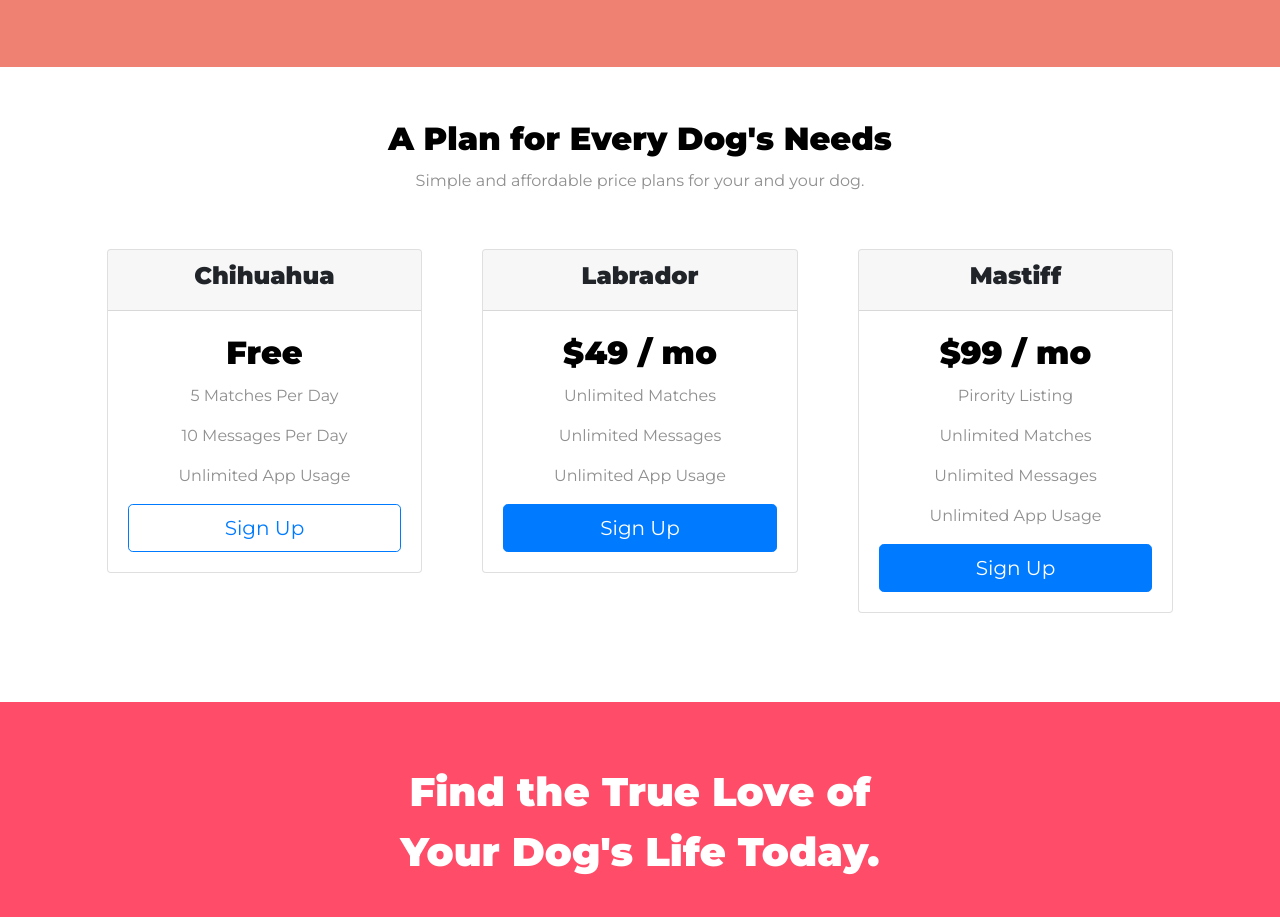
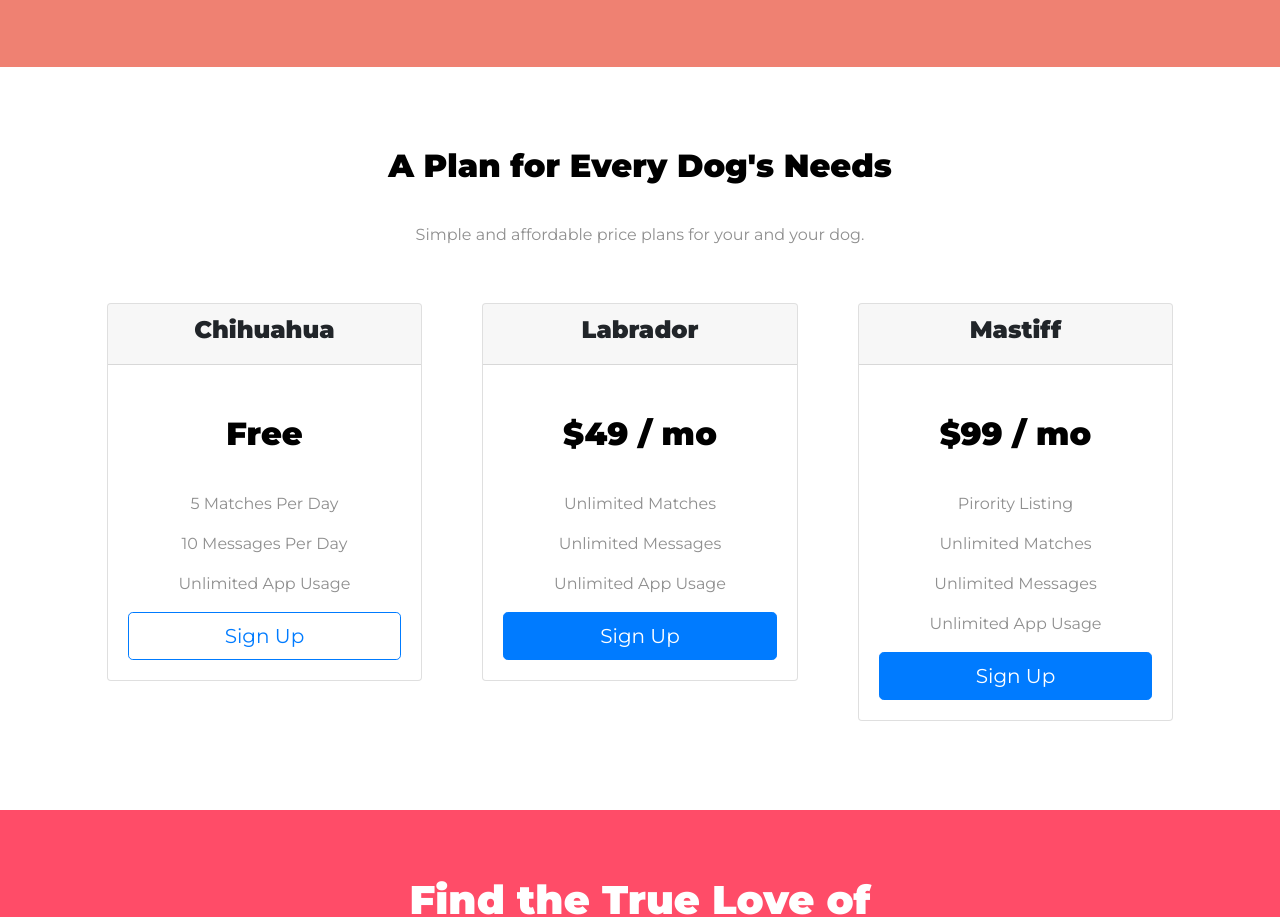
Before and after one commit to KyoukanPT/tincat, a plain HTML site: page index.html in a window 1280 px wide. Shown: the part 1589-2506 px from the top of the page. Drawn offline with nearby package versions, Linux system fonts and the light colour scheme.

Commit message:
Update styles.css

```diff
--- a/css/styles.css
+++ b/css/styles.css
@@ -135,7 +135,7 @@ p {
 
 .pricing-headline {
   color: black;
-  padding: 3px;
+  padding: 30px;
 }
 
 .card-deck {
```
